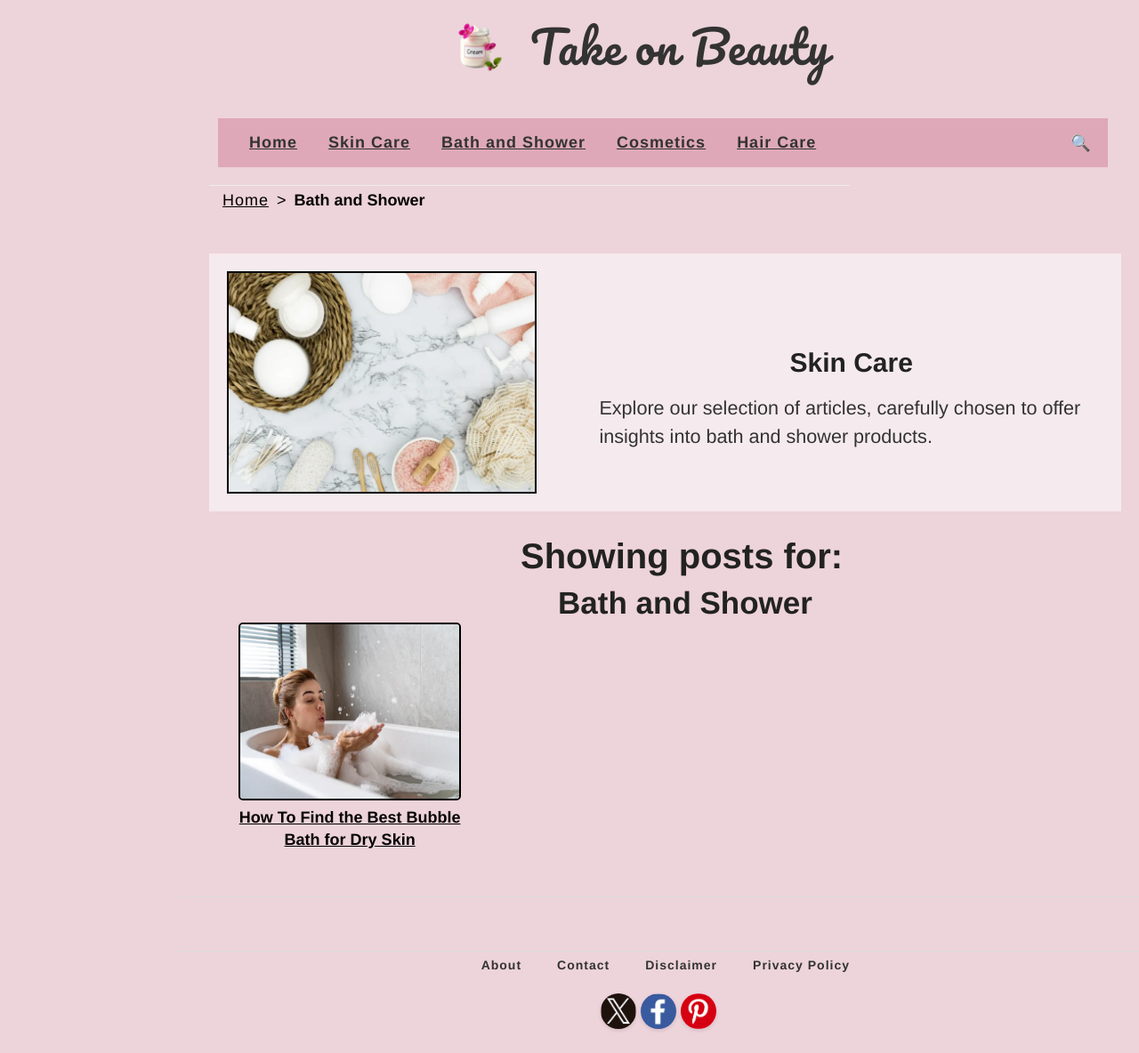
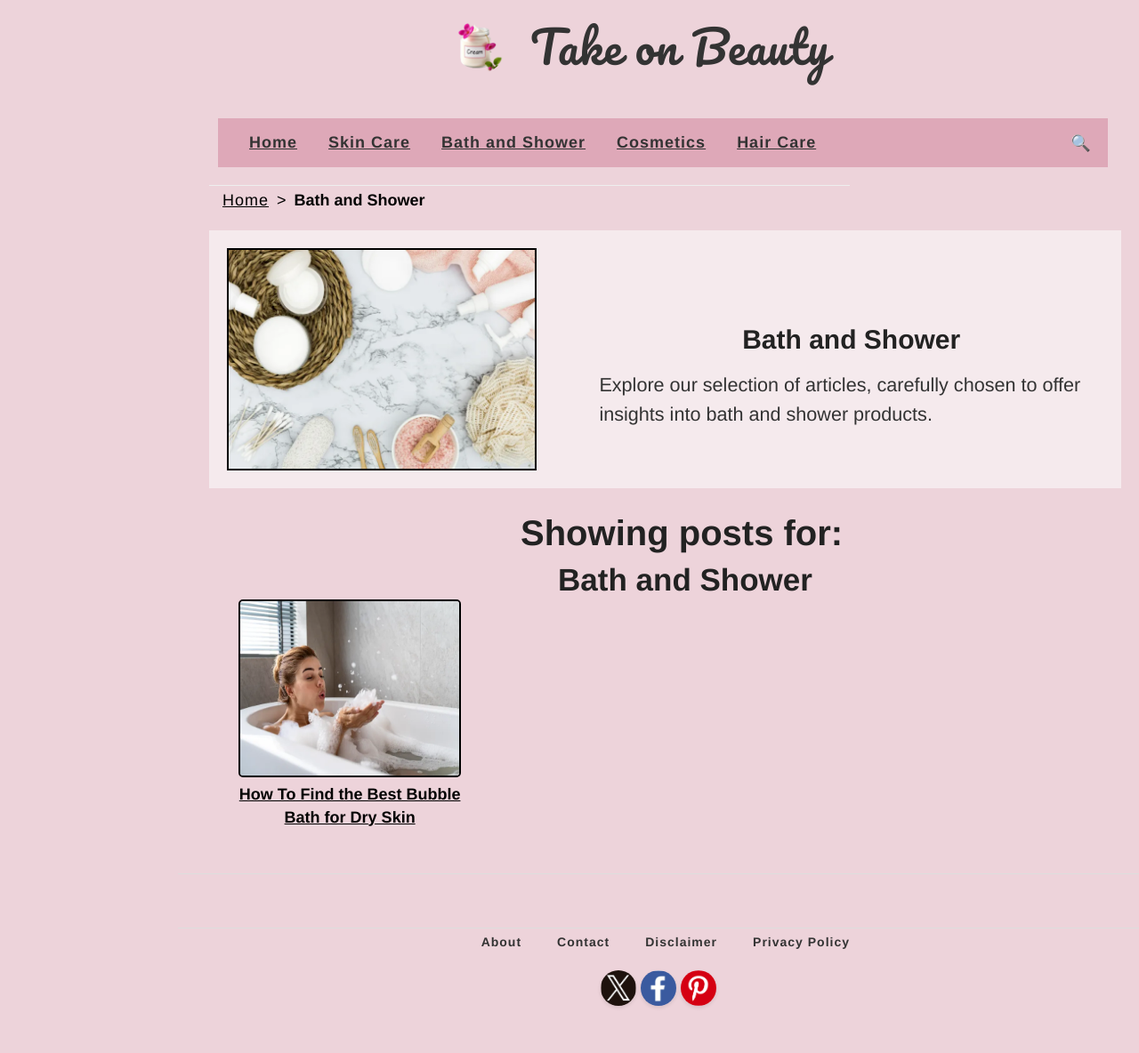
Before and after one commit to QMTesting/takeonbeauty, a Jekyll site: the page built from bath-and-shower.html, in a window 1280 px wide. Shown: the whole page at 89% size. Built offline with Jekyll 4.4.1, drawn with Linux system fonts in a browser that asks for light colours; after the commit the page ends 1158 px from its top, so only the background shows below that.

Commit message:
Update bath-and-shower.html

```diff
--- a/bath-and-shower.html
+++ b/bath-and-shower.html
@@ -9,15 +9,13 @@ permalink: /bath-and-shower/
   <span class="current">Bath and Shower</span>
 </nav>
 
-<br/><br/>
-
 <br /><br />
 
 <div class="cat-header">
   <img src="/assets/images/bath-shower-category.webp" alt="Bath and Shower Category" style="width: 350px; height: 250px;">
 
   <div class="cat-desc">
-    <h1 class="cat-title">Skin Care</h1>
+    <h1 class="cat-title">Bath and Shower</h1>
     <span>Explore our selection of articles, carefully chosen to offer insights into bath and shower products.</span>
   </div>
 </div>
```
